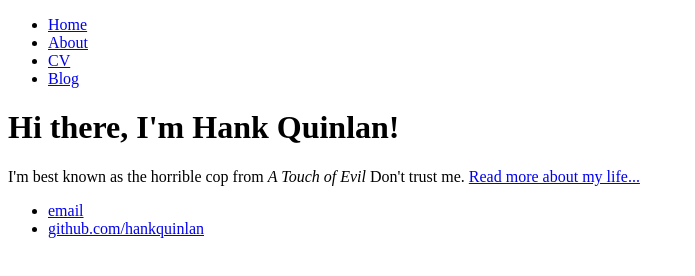
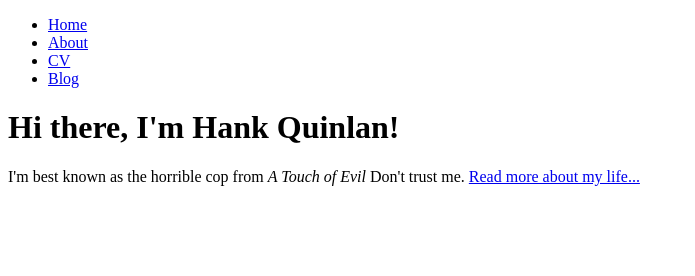
Before and after one commit to charharharhar/test, a plain HTML site: page index.html in a window 1280 px wide. Shown: the whole page, without its empty margins (0-695 px from the left). Drawn offline with Linux system fonts and the light colour scheme.

Commit message:
Update index.html
what

```diff
--- a/index.html
+++ b/index.html
@@ -18,11 +18,5 @@
 				<p>I'm best known as the horrible cop from <em>A Touch of Evil</em> Don't trust me. <a href="/about">Read more about my life...</a></p>
     		</div><!-- /.blurb -->
 		</div><!-- /.container -->
-		<footer>
-    		<ul>
-        		<li><a href="mailto:hankquinlanhub@gmail.com">email</a></li>
-        		<li><a href="https://github.com/hankquinlan">github.com/hankquinlan</a></li>
-			</ul>
-		</footer>
 	</body>
 </html>
```
